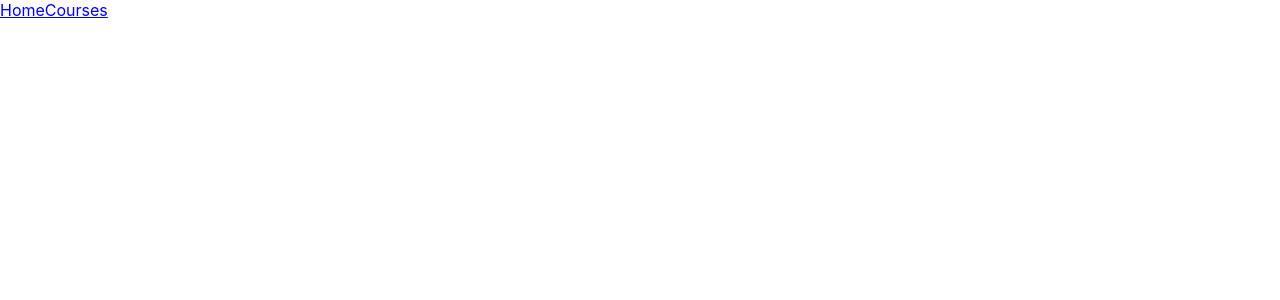
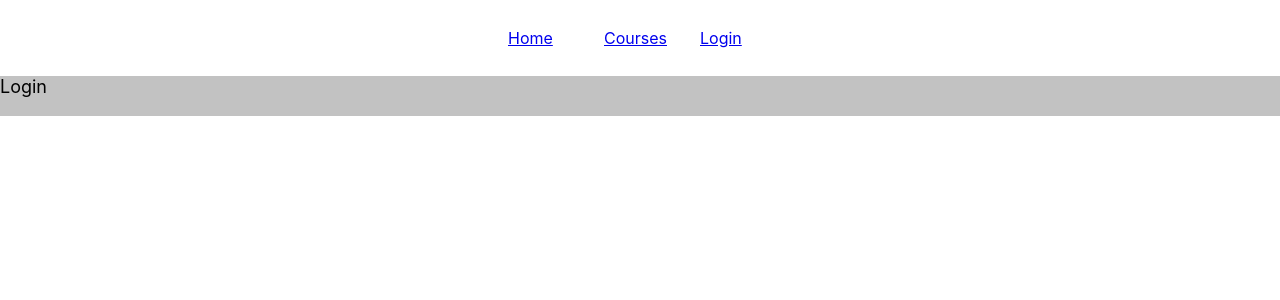
Before and after one commit to CursosProjetar/frontend-projetar, a React (Create React App) app: page /login in a window 1280 px wide. Shown: the top 300 px of the page. Built offline with nearby package versions, Linux system fonts and the light colour scheme.

Commit message:
update menu

```diff
--- a/package.json
+++ b/package.json
@@ -3,6 +3,10 @@
   "version": "0.1.0",
   "private": true,
   "dependencies": {
+    "@emotion/react": "^11.5.0",
+    "@emotion/styled": "^11.3.0",
+    "@mui/icons-material": "^5.0.5",
+    "@mui/material": "^5.0.6",
     "@testing-library/jest-dom": "^5.11.4",
     "@testing-library/react": "^11.1.0",
     "@testing-library/user-event": "^12.1.10",
--- a/src/App.js
+++ b/src/App.js
@@ -3,26 +3,26 @@ import './App.css';
 import {
   BrowserRouter as Router,
   Route,
-  Switch,
-  Link
+  Switch
 } from 'react-router-dom';
 
 // Components
-// import MenuBar from './components/MenuBar'
+import MenuBar from './components/MenuBar'
 
 // Pages
 import Home from './pages/home'
 import Courses from './pages/courses'
+import Login from './pages/login'
 
 function App() {
   return (
     <Router>
       <div>
-          <Link to='/'>Home</Link>
-          <Link to='/courses'>Courses</Link>
+        <MenuBar />
         <Switch>
           <Route path='/' exact component={Home} />
           <Route path='/courses' exact component={Courses} />
+          <Route path='/login' exact component={Login} />
         </Switch>
       </div>
     </Router>
--- a/src/components/MenuBar.jsx
+++ b/src/components/MenuBar.jsx
@@ -1,15 +1,31 @@
-import React from "react";
-import styled from "styled-components";
-
-const Container = styled.div`
-    width: 100%;
-    height: 45px;
-    background-color: red;
-`
+import * as React from 'react';
+import { Link } from 'react-router-dom';
+import Container from '@mui/material/Container';
+import Grid from '@mui/material/Grid';
 
 const MenuBar = () => {
+
     return (
-        <Container></Container>
+        <Container maxWidth="sm">
+            <Grid
+                height="100px"
+                container
+                direction="row"
+                justifyContent="center"
+                alignItems="center"
+                spacing={3}
+            >
+                <Grid item xs={2}>
+                    <Link to="/" >Home</Link>
+                </Grid>
+                <Grid item xs={2}>
+                    <Link to="/courses" >Courses</Link>
+                </Grid>
+                <Grid item xs={2}>
+                    <Link to="/login" >Login</Link>
+                </Grid>
+            </Grid>
+        </Container>
     )
 }
 
--- /dev/null
+++ b/src/pages/login.jsx
@@ -0,0 +1,23 @@
+import React from 'react';
+import styled from 'styled-components'
+
+const Container = styled.div`
+    width: 100%;
+    height: 40px;
+    background-color: #c2c2c2;
+`
+
+const Text = styled.text`
+    font-size: 18px;
+`
+
+const Login = () => {
+    return (
+        <Container>
+            <Text>Login</Text>
+        </Container>
+    )
+
+}
+
+export default Login;
```
Also changed, not shown: 1 other file (tests, documents, lock files or other folders).
